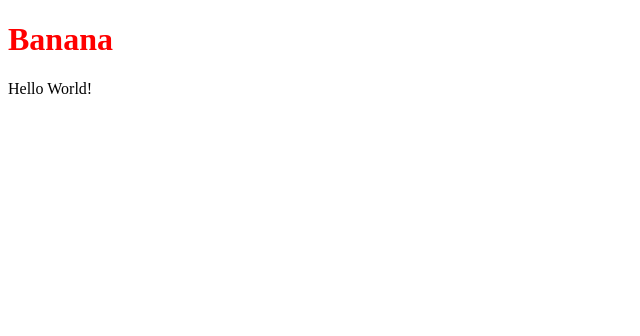
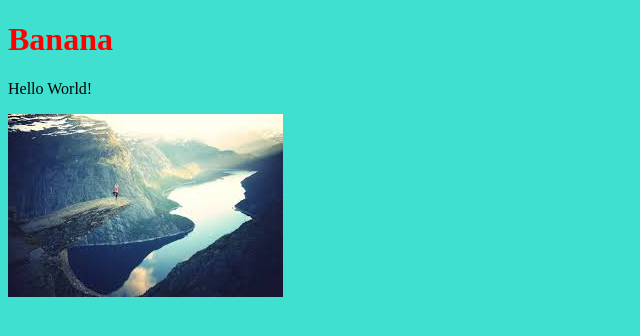
Before and after one commit to Jjmaxxx/Website1, a plain HTML site: page index.html in a window 1280 px wide. Shown: the whole page, without its empty margins (0-640 px from the left). Drawn offline with Linux system fonts and the light colour scheme.

Commit message:
annoyed image

```diff
--- a/css/main.css
+++ b/css/main.css
@@ -1,3 +1,8 @@
 h1{
   color:red;
 }
+
+body{
+  background-color:turquoise;
+
+}
--- a/index.html
+++ b/index.html
@@ -8,6 +8,7 @@
     <p>
       Hello World!
     </p>
+    <img src="index.jpg" onclick="annoy()"/>
   </body>
   <script src="js/main.js"></script>
 </html>
--- a/js/main.js
+++ b/js/main.js
@@ -1 +1,4 @@
-alert("hello");
+
+function annoy(){
+  alert("hello");
+}
```
Also changed, not shown: index.jpg (added).
